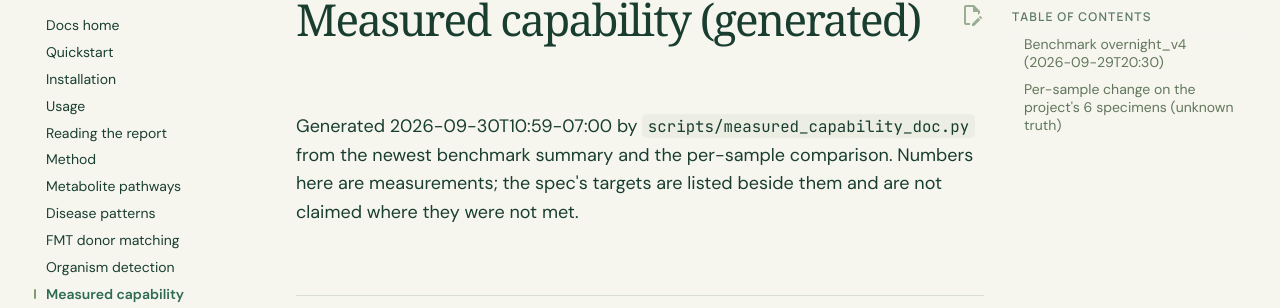
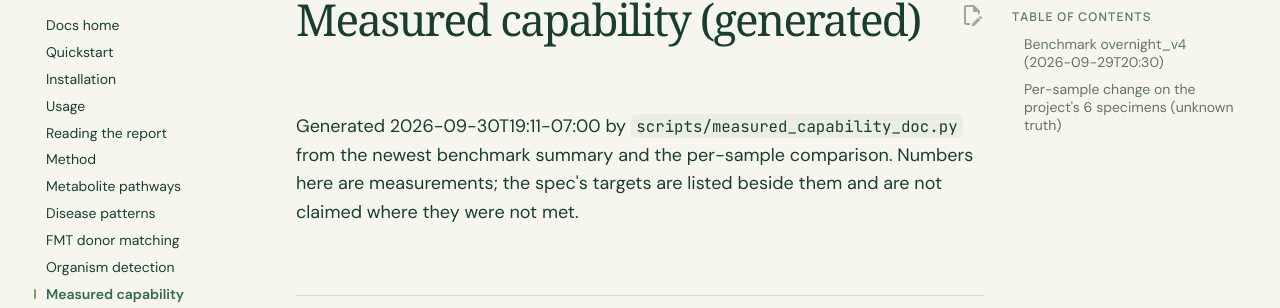
Before and after one commit to openbiota-org/openbiota-gut-health-test, an MkDocs documentation site: the page built from docs/MEASURED_CAPABILITY.md, in a window 1280 px wide and 900 px high. Shown: the part 133-441 px from the top of the window. Built offline with MkDocs 1.6.1 and Material for MkDocs 9.7.7, drawn with Linux system fonts in a browser that asks for light colours; comment, search, counter and statistics services are not loaded.

Commit message:
Release regeneration: frozen baselines, measured-capability document, reference manifest, documentation screenshots and site
Every sample regenerated with the final code; the drift checker found every
protected difference accounted for by the release's named rule changes, and
the baselines were frozen under the published sample identifiers. The full
suite passes against them.

```diff
--- a/docs/MEASURED_CAPABILITY.md
+++ b/docs/MEASURED_CAPABILITY.md
@@ -1,6 +1,6 @@
 # Measured capability (generated)
 
-Generated 2026-09-30T10:59-07:00 by `scripts/measured_capability_doc.py` from the newest benchmark summary and the per-sample comparison. Numbers here are measurements; the spec's targets are listed beside them and are not claimed where they were not met.
+Generated 2026-09-30T19:11-07:00 by `scripts/measured_capability_doc.py` from the newest benchmark summary and the per-sample comparison. Numbers here are measurements; the spec's targets are listed beside them and are not claimed where they were not met.
 
 ## Benchmark `overnight_v4` (2026-09-29T20:30)
 
--- a/web/openbiota.com/docs/measured_capability.html
+++ b/web/openbiota.com/docs/measured_capability.html
@@ -675,7 +675,7 @@
 
 
 <h1 id="measured-capability-generated">Measured capability (generated)<a class="headerlink" href="#measured-capability-generated" title="Permanent link">&para;</a></h1>
-<p>Generated 2026-09-30T03:21-07:00 by <code>scripts/measured_capability_doc.py</code> from the newest benchmark summary and the per-sample comparison. Numbers here are measurements; the spec's targets are listed beside them and are not claimed where they were not met.</p>
+<p>Generated 2026-09-30T19:11-07:00 by <code>scripts/measured_capability_doc.py</code> from the newest benchmark summary and the per-sample comparison. Numbers here are measurements; the spec's targets are listed beside them and are not claimed where they were not met.</p>
 <h2 id="benchmark-overnight_v4-2026-09-29t2030">Benchmark <code>overnight_v4</code> (2026-09-29T20:30)<a class="headerlink" href="#benchmark-overnight_v4-2026-09-29t2030" title="Permanent link">&para;</a></h2>
 <p>2 simulated communities × 600 species × 8,000,000 read pairs (InSilicoSeq, HiSeq error model; truth = HRGM2 representatives frozen to GTDB R232).</p>
 <table>
```
Also changed, not shown: docs/images/age-page.png, docs/images/evidence-page.png, docs/images/organisms-page.png, docs/images/profile-page.png, docs/images/summary-page.png, web/openbiota.com/docs/images/age-page.png, web/openbiota.com/docs/images/evidence-page.png, web/openbiota.com/docs/images/organisms-page.png, web/openbiota.com/docs/images/profile-page.png, web/openbiota.com/docs/images/summary-page.png, 7 other files.
